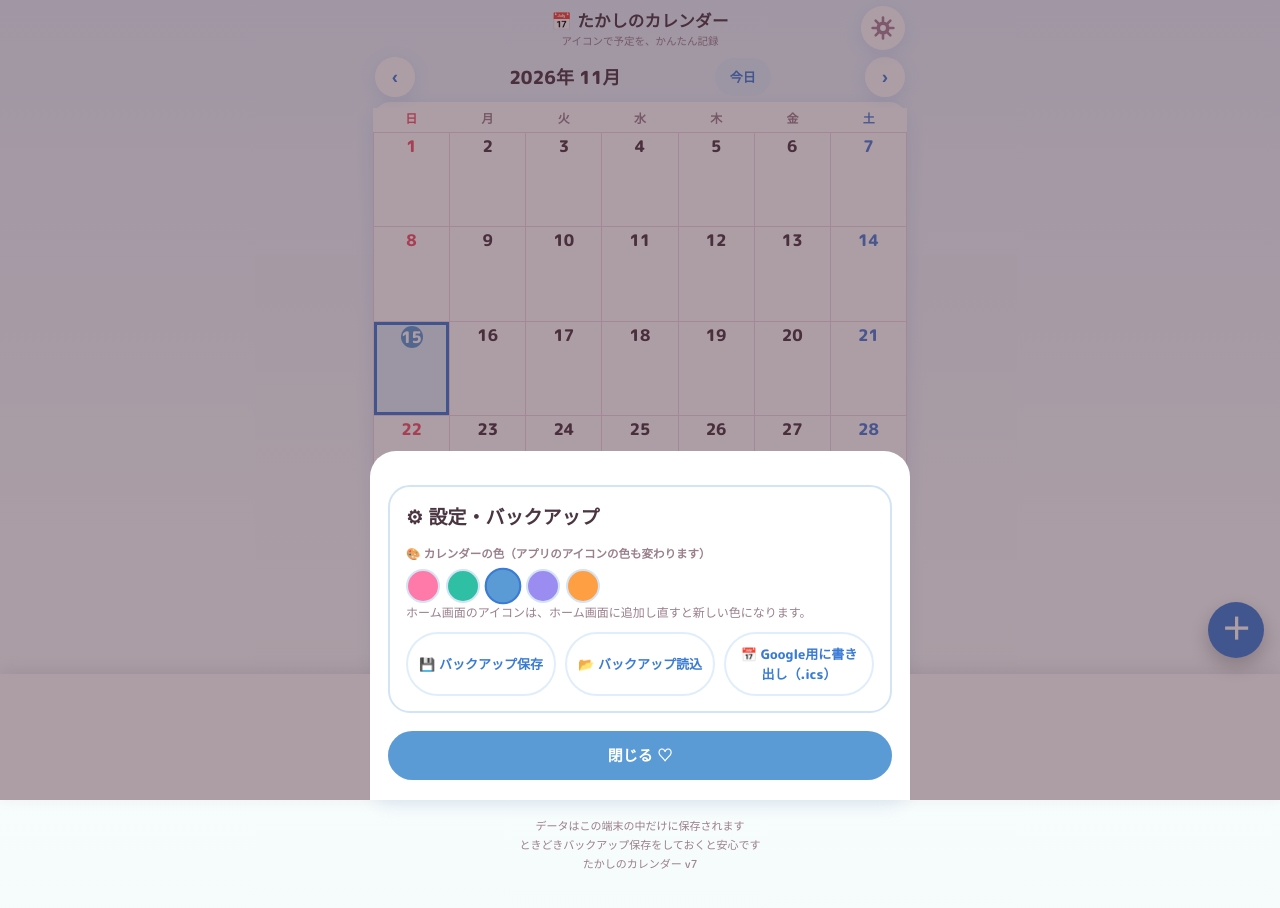
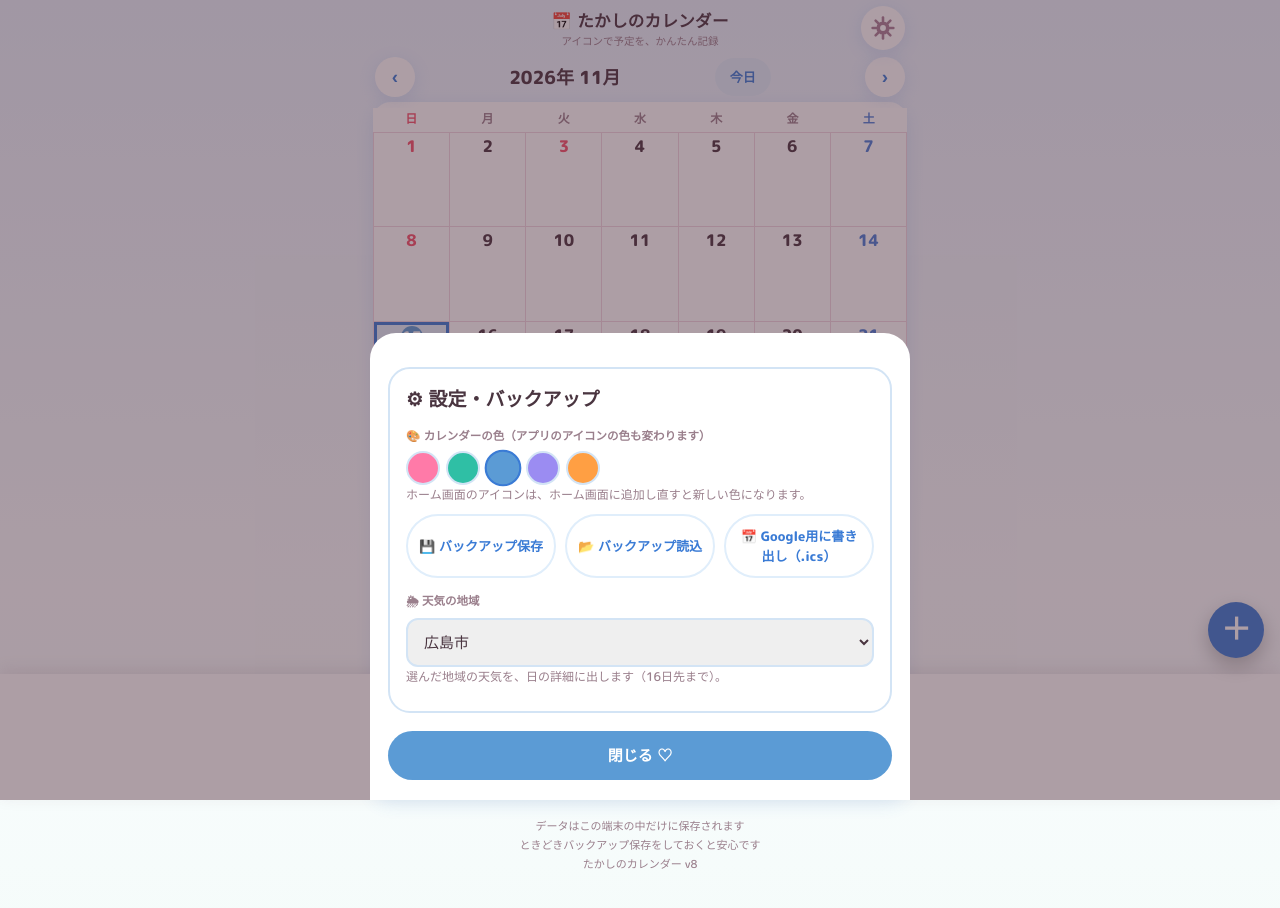
Before and after one commit to uetyjp-afk/takashi-calendar, a plain HTML site: page index.html in a window 1280 px wide. Both pictures are taken after a click on the button "設定を開く". Drawn offline with Linux system fonts and the light colour scheme; no server answers.

Commit message:
祝日表示（計算式・振替/国民の休日対応）と天気（Open-Meteo、地域選択）を追加 (v8)

```diff
--- a/index.html
+++ b/index.html
@@ -74,7 +74,7 @@ header.app p{margin:0;color:var(--sub);font-size:10.5px;font-weight:500}
 }
 .day:active{transform:scale(.96)}
 .day .dnum{font-size:16px;font-weight:800;line-height:1.15}
-.day.sun .dnum{color:var(--sun)} .day.sat .dnum{color:var(--sat)}
+.day.sun .dnum{color:var(--sun)} .day.sat .dnum{color:var(--sat)} .day.hol .dnum{color:var(--sun)}
 .day.other{opacity:.45;background:#faf5f6}
 .day.today{box-shadow:inset 0 0 0 2px var(--pink)}
 .day.today .dnum{background:var(--pink);color:#fff;border-radius:50%;width:22px;height:22px;display:flex;align-items:center;justify-content:center}
@@ -233,6 +233,8 @@ footer.note{text-align:center;color:var(--sub);font-size:11px;margin-top:18px;fo
 .day-detail{margin-top:12px;background:var(--card);border-radius:18px;box-shadow:var(--shadow);padding:12px 14px 8px}
 .day-detail .dd-head{display:flex;align-items:center;gap:9px;flex-wrap:wrap;margin-bottom:8px}
 .day-detail .dd-date{font-weight:800;font-size:15.5px}
+.dd-sub-line{font-size:12.5px;font-weight:700;color:var(--sub);margin:2px 0 2px}
+.dd-sub-line:empty{display:none}
 .day-detail .dd-marks{font-size:12px;color:var(--sub);font-weight:700}
 .day-detail .ev-row{align-items:flex-start}
 .day-detail .dd-main{flex:1;min-width:0;display:flex;flex-direction:column;gap:1px}
@@ -349,10 +351,11 @@ input,textarea{-webkit-user-select:text;user-select:text}
   <!-- 選んだ日の予定（全文） -->
   <div class="day-detail" id="dayDetail">
     <div class="dd-head"><span class="dd-date" id="ddDate">-</span></div>
+    <div class="dd-sub-line" id="ddSub"></div>
     <div id="ddEvents"></div>
   </div>
 
-  <footer class="note">データはこの端末の中だけに保存されます<br>ときどきバックアップ保存をしておくと安心です<br><span id="appVer">たかしのカレンダー v7</span></footer>
+  <footer class="note">データはこの端末の中だけに保存されます<br>ときどきバックアップ保存をしておくと安心です<br><span id="appVer">たかしのカレンダー v8</span></footer>
 </div>
 
 <!-- 設定画面 -->
@@ -370,6 +373,9 @@ input,textarea{-webkit-user-select:text;user-select:text}
       <input type="file" id="importFile" accept=".json,application/json" style="display:none">
       <button id="icsBtn">📅 Google用に書き出し（.ics）</button>
     </div>
+    <div class="picker-lbl" style="margin-top:14px">🌦 天気の地域</div>
+    <select id="weatherPlaceSel" class="ev-text" style="margin-top:6px"></select>
+    <p class="hint">選んだ地域の天気を、日の詳細に出します（16日先まで）。</p>
   </div>
     <div class="sheet-btns">
       <button class="close" id="closeSettingsBtn">閉じる ♡</button>
@@ -440,7 +446,7 @@ function load(){
   return normalize({ settings:{ theme:"blue" }, events:[] });
 }
 function normalize(s){
-  s.settings = Object.assign({theme:"blue"}, s.settings||{});
+  s.settings = Object.assign({theme:"blue", weatherPlace:"広島市"}, s.settings||{});
   s.events = s.events||[];
   return s;
 }
@@ -452,6 +458,90 @@ function parseKey(k){ const [y,m,dd]=k.split("-").map(Number); return new Date(y
 function addDays(d,n){ const x=new Date(d.getFullYear(),d.getMonth(),d.getDate()); x.setDate(x.getDate()+n); return x; }
 function diffDays(a,b){ return Math.round((new Date(b.getFullYear(),b.getMonth(),b.getDate()) - new Date(a.getFullYear(),a.getMonth(),a.getDate()))/86400000); }
 function fmtJP(d){ return (d.getMonth()+1)+"月"+d.getDate()+"日"; }
+
+/* 日本の祝日（計算式による。2000〜2099年が目安、特別な祝日は除く） */
+const holidayCache = {};
+function holidaysOf(year){
+  if(holidayCache[year]) return holidayCache[year];
+  const H = {};
+  const add = (m, d, name)=>{ H[m+"/"+d] = name; };
+  const nthMon = (m, n)=>{ const f = new Date(year, m-1, 1); return 1 + ((8 - f.getDay()) % 7) + (n-1)*7; };
+  const eq = c => Math.floor(0.24242*(year-1980) - Math.floor((year-1980)/4) + c);
+  add(1,1,"元日"); add(1,nthMon(1,2),"成人の日");
+  add(2,11,"建国記念の日"); add(2,23,"天皇誕生日");
+  add(3, eq(20.8431), "春分の日");
+  add(4,29,"昭和の日"); add(5,3,"憲法記念日"); add(5,4,"みどりの日"); add(5,5,"こどもの日");
+  add(7,nthMon(7,3),"海の日"); add(8,11,"山の日");
+  add(9,nthMon(9,3),"敬老の日"); add(9, eq(23.2488), "秋分の日");
+  add(10,nthMon(10,2),"スポーツの日"); add(11,3,"文化の日"); add(11,23,"勤労感謝の日");
+  const set = new Set(Object.keys(H).map(md=>{ const [m,d] = md.split("/").map(Number); return dkey(new Date(year, m-1, d)); }));
+  // 振替休日：祝日が日曜なら、次の祝日でない日へ
+  [...set].sort().forEach(k0=>{
+    if(parseKey(k0).getDay() === 0){
+      let d = addDays(parseKey(k0), 1);
+      while(set.has(dkey(d))) d = addDays(d, 1);
+      set.add(dkey(d)); H[(d.getMonth()+1)+"/"+d.getDate()] = "振替休日";
+    }
+  });
+  // 国民の休日：祝日に挟まれた日
+  for(let t = new Date(year,0,1); t.getFullYear() === year; t = addDays(t,1)){
+    const kk = dkey(t);
+    if(set.has(kk)) continue;
+    if(set.has(dkey(addDays(t,-1))) && set.has(dkey(addDays(t,1)))){
+      set.add(kk); H[(t.getMonth()+1)+"/"+t.getDate()] = "国民の休日";
+    }
+  }
+  holidayCache[year] = H;
+  return H;
+}
+function holidayName(k){
+  const d = parseKey(k);
+  return holidaysOf(d.getFullYear())[(d.getMonth()+1)+"/"+d.getDate()] || "";
+}
+
+/* 天気（Open-Meteo、無料・キー不要。地域は設定で選ぶ） */
+const PLACES = [
+  {name:"札幌市", lat:43.0621, lon:141.3544}, {name:"仙台市", lat:38.2682, lon:140.8694},
+  {name:"東京都", lat:35.6895, lon:139.6917}, {name:"名古屋市", lat:35.1815, lon:136.9066},
+  {name:"大阪市", lat:34.6937, lon:135.5023}, {name:"広島市", lat:34.3853, lon:132.4553},
+  {name:"松山市", lat:33.8392, lon:132.7657}, {name:"福岡市", lat:33.5904, lon:130.4017},
+  {name:"那覇市", lat:26.2124, lon:127.6809}
+];
+let weatherData = null;
+function weatherInfo(code){
+  if(code === 0) return ["☀️","晴れ"];
+  if(code === 1) return ["🌤️","晴れ時々曇り"];
+  if(code === 2) return ["⛅","曇り時々晴れ"];
+  if(code === 3) return ["☁️","曇り"];
+  if(code === 45 || code === 48) return ["🌫️","霧"];
+  if(code >= 51 && code <= 57) return ["🌦️","小雨"];
+  if((code >= 61 && code <= 67) || (code >= 80 && code <= 82)) return ["🌧️","雨"];
+  if((code >= 71 && code <= 77) || code === 85 || code === 86) return ["❄️","雪"];
+  if(code >= 95) return ["⛈️","雷雨"];
+  return ["🌤️","晴れ時々曇り"];
+}
+async function loadWeather(){
+  const place = PLACES.find(x=>x.name === (state.settings.weatherPlace || "広島市")) || PLACES[5];
+  try{
+    const c = JSON.parse(localStorage.getItem("takashi-calendar-weather") || "null");
+    if(c && c.place === place.name && c.date === todayKey && c.data){ weatherData = c.data; renderDayDetail(); return; }
+  }catch(e){}
+  try{
+    const url = "https://api.open-meteo.com/v1/forecast?latitude=" + place.lat + "&longitude=" + place.lon
+      + "&daily=weather_code,temperature_2m_max,temperature_2m_min,precipitation_probability_max&timezone=Asia%2FTokyo&forecast_days=16";
+    const j = await (await fetch(url)).json();
+    const data = {};
+    ((j.daily && j.daily.time) || []).forEach((t, i)=>{
+      data[t] = { code: j.daily.weather_code[i], tmax: Math.round(j.daily.temperature_2m_max[i]),
+        tmin: Math.round(j.daily.temperature_2m_min[i]), pop: j.daily.precipitation_probability_max ? j.daily.precipitation_probability_max[i] : null };
+    });
+    if(Object.keys(data).length){
+      weatherData = data;
+      try{ localStorage.setItem("takashi-calendar-weather", JSON.stringify({place: place.name, date: todayKey, data})); }catch(e){}
+      renderDayDetail();
+    }
+  }catch(e){ /* オフライン等のときは天気を出さない */ }
+}
 const DOW = ["日","月","火","水","木","金","土"];
 const today = new Date(); today.setHours(0,0,0,0);
 const todayKey = dkey(today);
@@ -476,6 +566,7 @@ function renderCalendar(){
     if(d.getDay()===6) cell.classList.add("sat");
     if(d.getMonth()!==viewMonth) cell.classList.add("other");
     if(k===todayKey) cell.classList.add("today");
+    if(holidayName(k)) cell.classList.add("hol");
     if(k===(selKey||todayKey)) cell.classList.add("sel");
     const evs = eventsOn(k);
     let evHtml = "";
@@ -523,6 +614,12 @@ function renderDayDetail(){
   const k = selKey || todayKey;
   const d = parseKey(k);
   $("ddDate").textContent = (d.getMonth()+1)+"月"+d.getDate()+"日（"+DOW[d.getDay()]+"）";
+  const hol = holidayName(k);
+  const w = weatherData && weatherData[k];
+  let sub = "";
+  if(hol) sub += "🎌 " + hol;
+  if(w){ const wi = weatherInfo(w.code); sub += (sub ? "　" : "") + wi[0] + " " + wi[1] + "　最高" + w.tmax + "℃ / 最低" + w.tmin + "℃" + (w.pop != null ? "　☂️ " + w.pop + "%" : ""); }
+  $("ddSub").textContent = sub;
   const box = $("ddEvents"); box.innerHTML = "";
   const evs = eventsOn(k);
   if(!evs.length) box.innerHTML = '<div class="dd-none">この日の予定はありません</div>';
@@ -1056,9 +1153,15 @@ function toast(msg){
   clearTimeout(toastTimer); toastTimer=setTimeout(()=>t.classList.remove("on"),2300);
 }
 
+const wpSel = $("weatherPlaceSel");
+PLACES.forEach(pl=>{ const o = document.createElement("option"); o.value = pl.name; o.textContent = pl.name; wpSel.appendChild(o); });
+wpSel.value = state.settings.weatherPlace || "広島市";
+wpSel.addEventListener("change", ()=>{ state.settings.weatherPlace = wpSel.value; save(); weatherData = null; loadWeather(); toast("天気の地域を " + wpSel.value + " にしました 🌦"); });
+
 buildThemePicker();
 applyTheme(state.settings.theme||"blue");
 renderAll();
+loadWeather();
 if("serviceWorker" in navigator){ navigator.serviceWorker.register("sw.js").catch(()=>{}); }
 </script>
 </body>
--- a/sw.js
+++ b/sw.js
@@ -1,4 +1,4 @@
-const CACHE = "takashi-calendar-v7";
+const CACHE = "takashi-calendar-v8";
 const ASSETS = ["./", "./index.html", "./manifest.webmanifest", "./icon.svg"];
 self.addEventListener("install", e => {
   e.waitUntil(caches.open(CACHE).then(c => c.addAll(ASSETS)).then(() => self.skipWaiting()));
```
